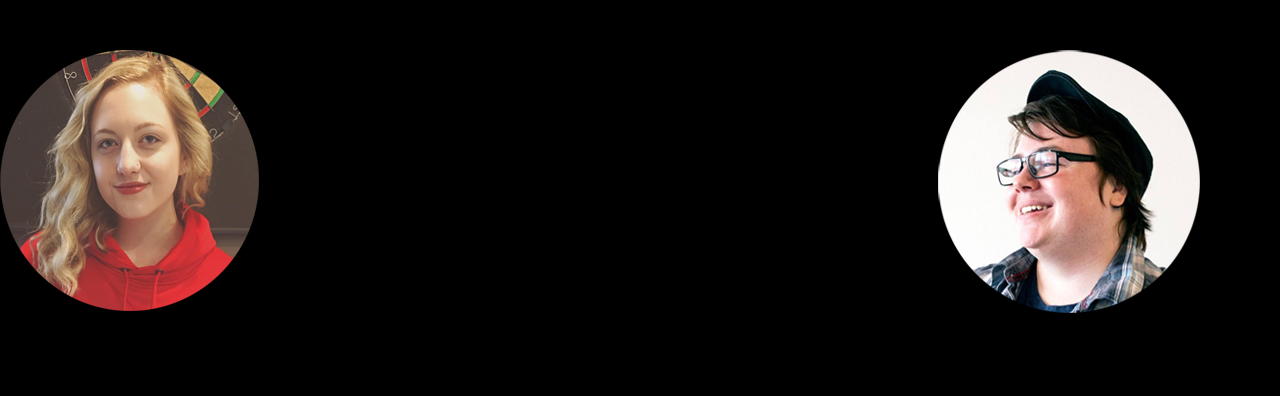
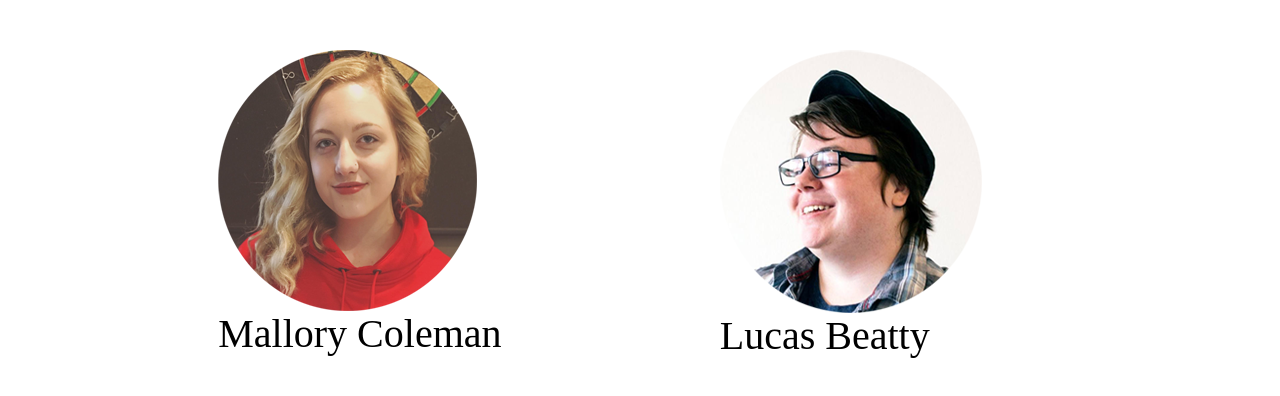
Before and after one commit to mcoleman78786/coleman_m_beatty_l_DynamicTeamPage, a plain HTML site: page index.html in a window 1280 px wide. Drawn offline with Linux system fonts and the light colour scheme; a web font is replaced by a local one.

Commit message:
updated sizes of headshots

```diff
--- a/css/main.css
+++ b/css/main.css
@@ -6,17 +6,12 @@
 
 body {
 	max-width: 1200px;
-	background-color: black;
 }
 
 .container {
   display: flex;
   margin-top: 50px;
-  justify-content: space-between;
-}
-
-./*malHeadshot {
-	max-width: 31.2%;
+  justify-content: space-evenly;
 }
 
 
@@ -25,10 +20,6 @@ body {
 	border-radius: 130px;
 }
 
-
-.lucHeadshot {
-	max-width: 70%;
-}
 
 .lucHeadshot:hover {
 	border: 1px solid white;
@@ -42,12 +33,3 @@ h1 {
 	font-size: 40px;
 	background-color: white;
 }
-
-.malName {
-	width: 300px;
-}
-
-
-.lucName {
-	width: 220px;
-}*/
```
